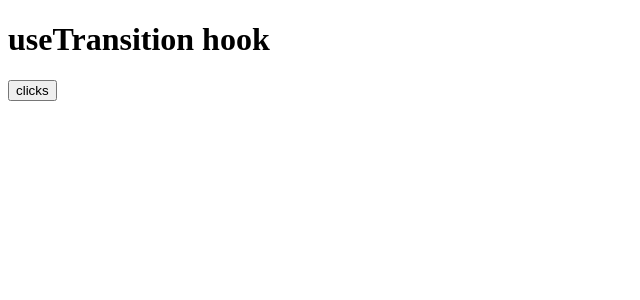
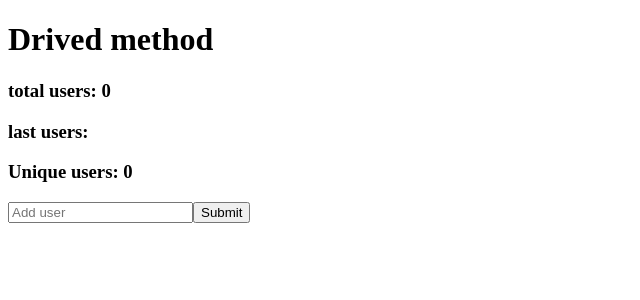
Before and after one commit to pardipYadav/react, a React (Vite) app: page / in a window 1280 px wide. Shown: the top 300 px of the page, without its empty margins (0-640 px from the left). Built offline with nearby package versions, Linux system fonts and the light colour scheme.

Commit message:
understand the drived method

```diff
--- a/src/App.jsx
+++ b/src/App.jsx
@@ -1,29 +1,29 @@
-import { useTransition } from "react";
 import { useState } from "react";
 
 const App = () => {
-  // const [pending, setPending] = useState(false);
-  const [pending, startTransition] = useTransition();
-  const handleButton = async () => {
-    // setPending(true);
-    startTransition(async () => {
-      await new Promise((res) => setTimeout(res, 3000));
-    });
-    // setPending(false);
+  const [users, setUsers] = useState([]);
+  const [user, setUser] = useState();
+  const handleSubmit = () => {
+    setUsers([...users, user]);
   };
+  const length = users.length;
+  const lUser = users[users.length - 1];
+  const unique = [...new Set(users)].length;
   return (
     <div>
-      <h1>useTransition hook</h1>
-      {pending ? (
-        <img
-          style={{ width: "100px" }}
-          src="https://i.gifer.com/origin/34/34338d26023e5515f6cc8969aa027bca_w200.gif"
-          alt=""
-        />
-      ) : null}
-      <button disabled={pending} onClick={handleButton}>
-        clicks
-      </button>
+      <h1>Drived method</h1>
+      <h3>total users: {length}</h3>
+      <h3>last users: {lUser} </h3>
+      <h3>Unique users: {unique}</h3>
+      <input
+        type="text"
+        onChange={(event) => setUser(event.target.value)}
+        placeholder="Add user"
+      />
+      <button onClick={handleSubmit}>Submit</button>
+      {users.map((item, index) => (
+        <h4 key={index}>{item}</h4>
+      ))}
     </div>
   );
 };
```
